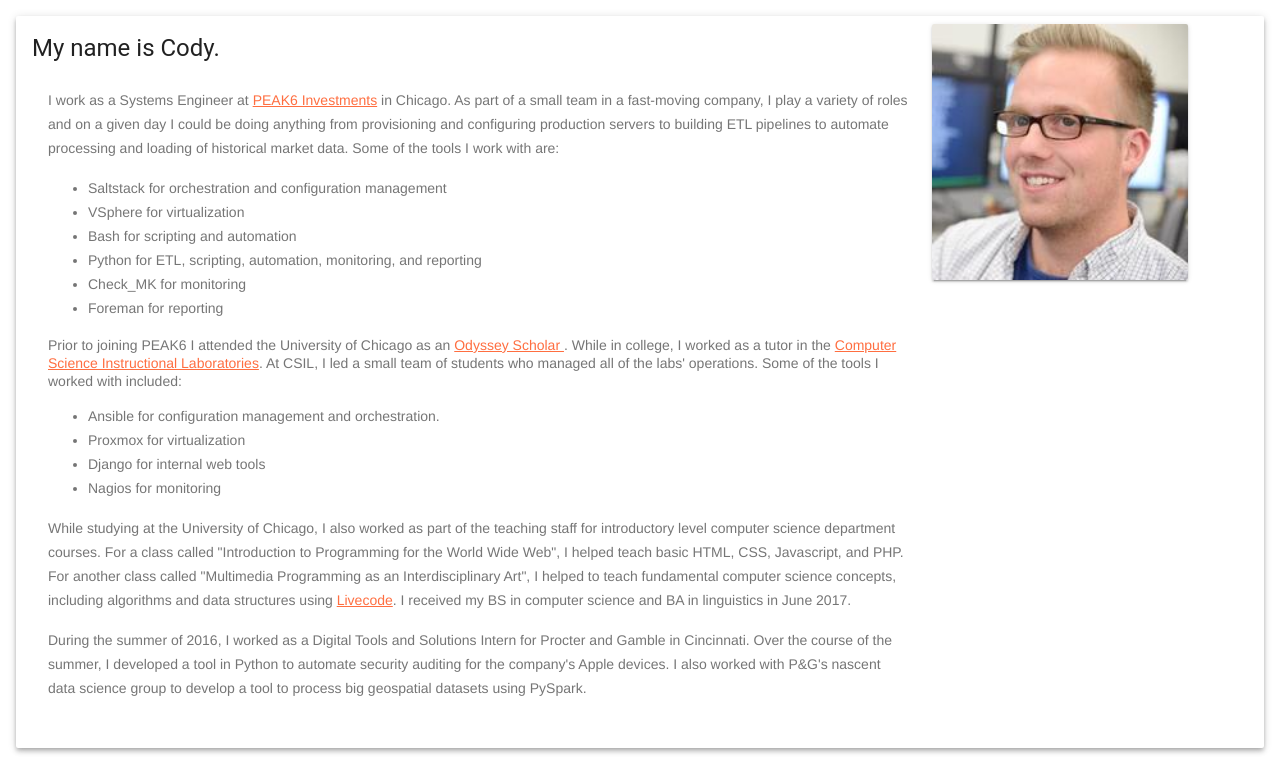
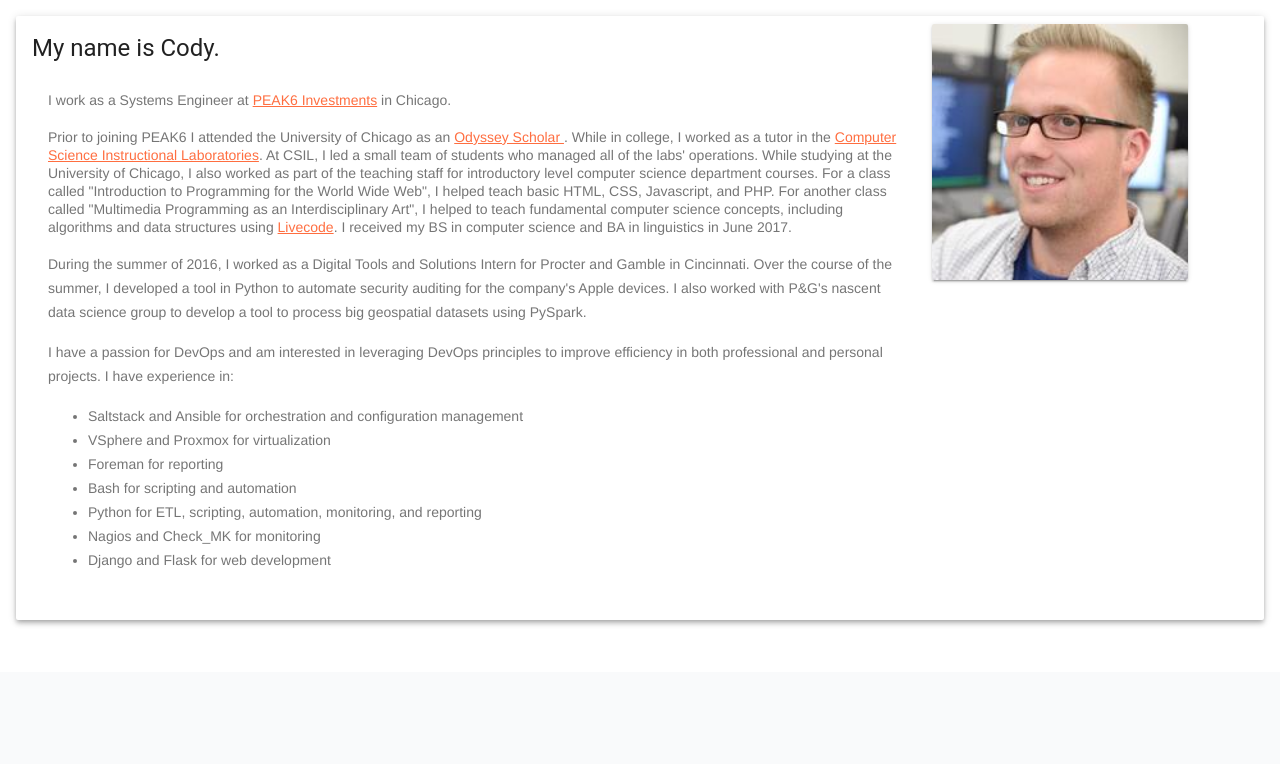
Before and after one commit to cjohnhanson/codyjhanson.com, a Flask app: page / in a window 1280 px wide. Shown: the part 128-892 px from the top of the page. After the commit the page ends 753 px from the top, so only its background shows below. Run offline with Flask 2, Linux system fonts and the light colour scheme; some libraries are stand-ins or nearby versions; some web fonts are replaced.

Commit message:
Refactoring index page

```diff
--- a/app/templates/index.html
+++ b/app/templates/index.html
@@ -8,17 +8,7 @@
         <div class="mdl-cell mdl-cell--12-col mdl-card__supporting-text no-padding ">
           <p>
 	    I work as a Systems Engineer at <a href="https://www.peak6.com/">PEAK6 Investments</a> in Chicago.
-	    As part of a small team in a fast-moving company, I play a variety of roles and
-	    on a given day I could be doing anything from provisioning and configuring production servers to building ETL pipelines to
-	    automate processing and loading of historical market data. Some of the tools I work with are:
-	    <ul>
-	      <li>Saltstack for orchestration and configuration management</li>
-	      <li>VSphere for virtualization</li>
-	      <li>Bash for scripting and automation</li>
-	      <li>Python for ETL, scripting, automation, monitoring, and reporting</li>
-	      <li>Check_MK for monitoring</li>
-	      <li>Foreman for reporting</li>
-	    </ul>
+
           </p
 
 	  <p>
@@ -26,15 +16,7 @@
 	    University of Chicago as an <a href="https://collegeadmissions.uchicago.edu/costs/odyssey"> Odyssey Scholar </a>.
 	    While in college, I worked as a tutor in the
 	    <a href='http://www.csil.cs.uchicago.edu'>Computer Science Instructional
-	    Laboratories</a>. At CSIL, I led a small team of students who managed all of the labs' operations. Some of the tools I worked with included:
-	    <ul>
-	      <li>Ansible for configuration management and orchestration.</li>
-	      <li>Proxmox for virtualization</li>
-	      <li>Django for internal web tools</li>
-	      <li>Nagios for monitoring</li>
-	    </ul>
-	  </p>
-	  <p>
+	    Laboratories</a>. At CSIL, I led a small team of students who managed all of the labs' operations.
 	    While studying at the University of Chicago, I also worked as part of the teaching staff for introductory level computer science
 	    department courses. For a class called "Introduction to Programming for the World Wide Web", I helped teach basic HTML, CSS, Javascript,
 	    and PHP. For another class called "Multimedia Programming as an Interdisciplinary Art", I helped to teach fundamental computer science concepts,
@@ -45,6 +27,18 @@
 	    During the summer of 2016, I worked as a Digital Tools and Solutions Intern for Procter and Gamble in Cincinnati. Over the course
 	    of the summer, I developed a tool in Python to automate security auditing for the company's Apple devices. I also worked with P&G's
 	    nascent data science group to develop a tool to process big geospatial datasets using PySpark.
+	  </p>
+	  <p>
+	    I have a passion for DevOps and am interested in leveraging DevOps principles to improve efficiency in both professional and personal projects.
+	    I have experience in:
+	    <ul>
+	      <li>Saltstack and Ansible for orchestration and configuration management</li>
+	      <li>VSphere and Proxmox for virtualization</li>
+	      <li>Foreman for reporting</li>
+	      <li>Bash for scripting and automation</li>
+	      <li>Python for ETL, scripting, automation, monitoring, and reporting</li>
+	      <li>Nagios and Check_MK for monitoring</li>
+	      <li>Django and Flask for web development</li>
 	  </p>
         </div>
       </div>
```
